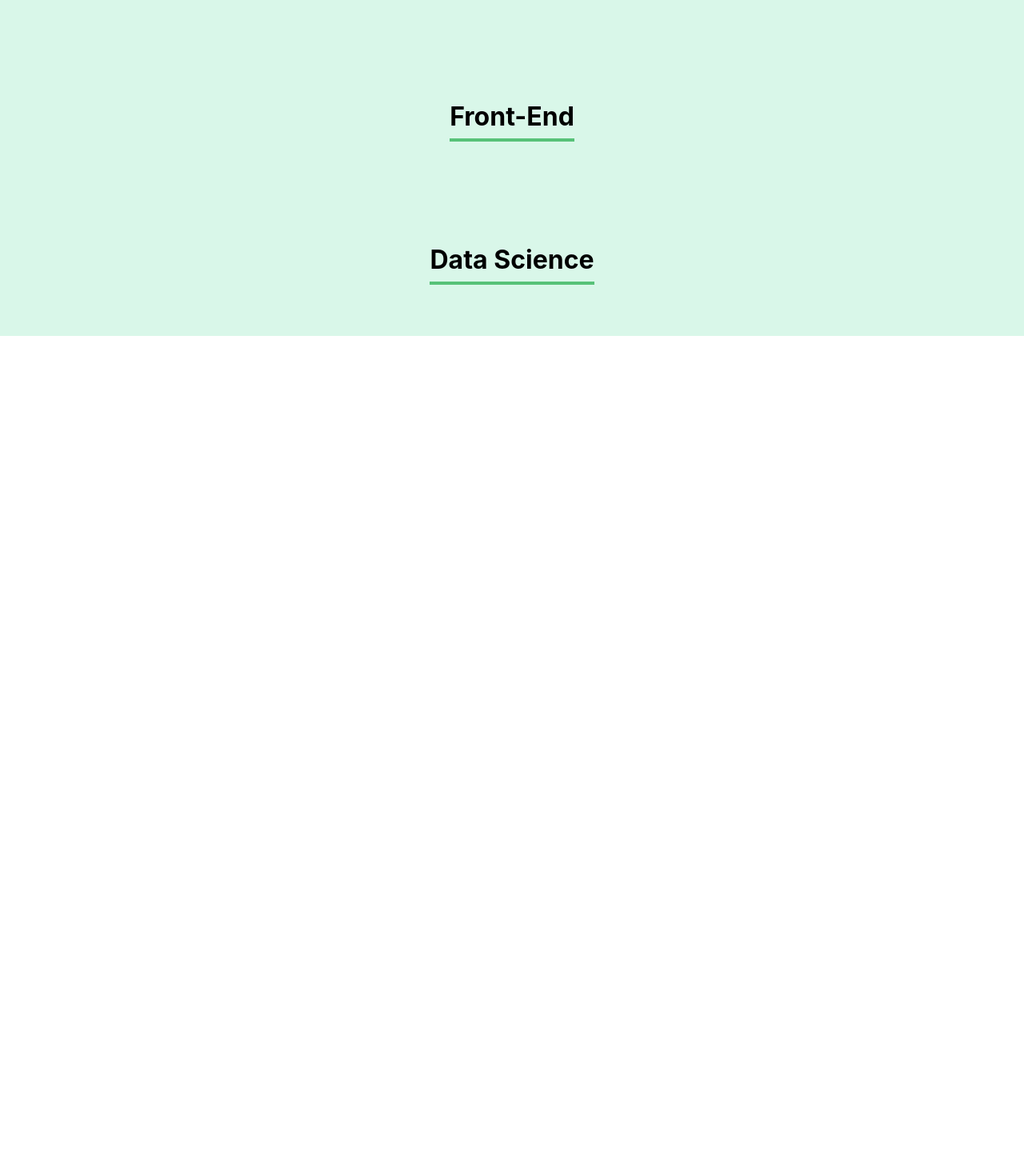
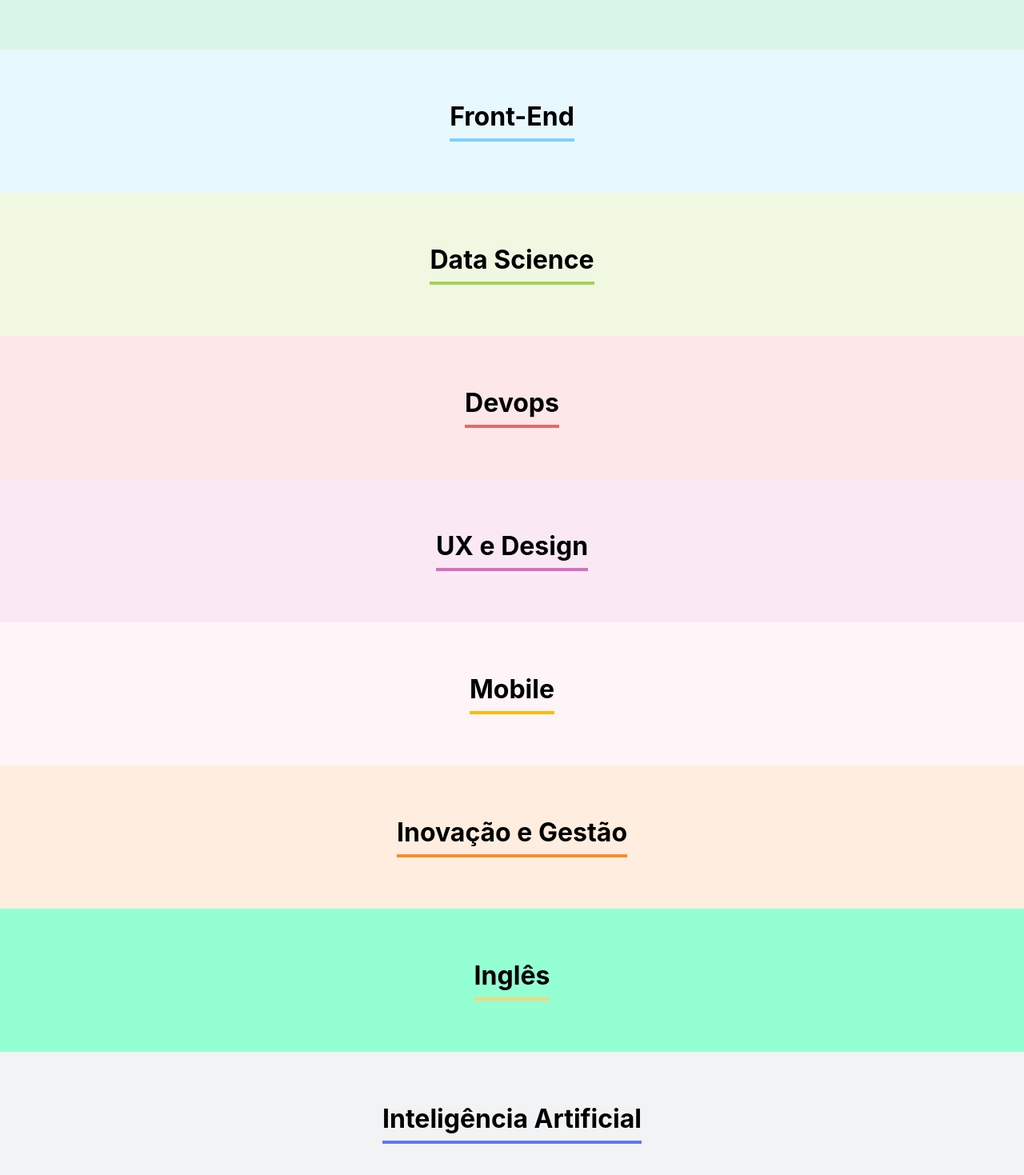
Before and after one commit to MxSGameJPS/organo, a React (Create React App) app: page / in a window 1280 px wide. Shown: the part 1700-3169 px from the top of the page at 80% size. Before the commit the page ends 2120 px from the top, so only its background shows below. Built offline with nearby package versions, Linux system fonts and the light colour scheme.

Commit message:
atualização

```diff
--- a/src/App.js
+++ b/src/App.js
@@ -5,6 +5,54 @@ import Formulario from "./componentes/Formulario";
 import Cursos from './componentes/cursos';
 
 function App() {
+
+  const cursos = [
+    {
+      nome: "Programação",
+      corPrimaria: "#57c278",
+      corSecundaria: "#d9f7e9"
+    },
+    {
+      nome: "Front-End",
+      corPrimaria: "#82cffa",
+      corSecundaria: "#e8f8ff"
+    },
+    {
+      nome: "Data Science",
+      corPrimaria: "#a6d157",
+      corSecundaria: "#f0f8e2"
+    },
+    {
+      nome: "Devops",
+      corPrimaria: "#e06b69",
+      corSecundaria: "#fde7e8"
+    },
+    {
+      nome: "UX e Design",
+      corPrimaria: "#db6ebf",
+      corSecundaria: "#fae9f5"
+    },
+    {
+      nome: "Mobile",
+      corPrimaria: "#ffba05",
+      corSecundaria: "#fff5f9"
+    },
+    {
+      nome: "Inovação e Gestão",
+      corPrimaria: "#ff8a29",
+      corSecundaria: "#ffeedf"
+    },
+    {
+      nome:"Inglês",
+      corPrimaria: "#ffd578",
+      corSecundaria: "#95ffd4"
+    },
+    {
+      nome:"Inteligência Artificial",
+      corPrimaria: "#6275f5",
+      corSecundaria: "#f2f3f4"
+    }
+  ];
 
   const [alunos, setAlunos] = useState([]);
 
@@ -17,9 +65,7 @@ const aoNovoAlunoAdicionado = (aluno) => {
     <div className="App">
       <Banner />
       <Formulario aoAlunoCadastrado = {aluno => aoNovoAlunoAdicionado(aluno)} />
-      <Cursos nome= "Programação" />
-      <Cursos nome= "Front-End" />
-      <Cursos nome= "Data Science" />
+      {cursos.map(curso =>  <Cursos key={curso.nome} nome= {curso.nome} corPrimaria={curso.corPrimaria} corSecundaria={curso.corSecundaria}/>)}
     </div>
   );
 }
--- a/src/componentes/Formulario/index.js
+++ b/src/componentes/Formulario/index.js
@@ -5,6 +5,7 @@ import ListaSuspensa from "../ListaSuspensa";
 import "./Formulario.css";
 
 const Formulario = (props) => {
+
   const cursos = [
     "Programação",
     "Front-End",
--- a/src/componentes/cursos/Curso.css
+++ b/src/componentes/cursos/Curso.css
@@ -1,12 +1,11 @@
 .cursos {
     text-align: center;
     padding: 32px;
-    background-color: #d9f7e9;
 }
 
 .cursos h3 {
     font-size: 32px;
-    border-bottom: 4px solid #57c278;
+    border-bottom: 4px solid ;
     display: inline-block;
     padding-bottom: 8px;
 }
--- a/src/componentes/cursos/index.js
+++ b/src/componentes/cursos/index.js
@@ -1,11 +1,14 @@
 import "./Curso.css";
 
 const Cursos = (props) => {
-    return (
-        <section className="cursos">
-            <h3>{props.nome}</h3>
-        </section>
-    )
-}
+  return (
+    <section
+      className="cursos"
+      style={{ backgroundColor: props.corSecundaria }}
+    >
+      <h3 style={{ borderColor: props.corPrimaria }}>{props.nome}</h3>
+    </section>
+  );
+};
 
-    export default Cursos;
+export default Cursos;
```
